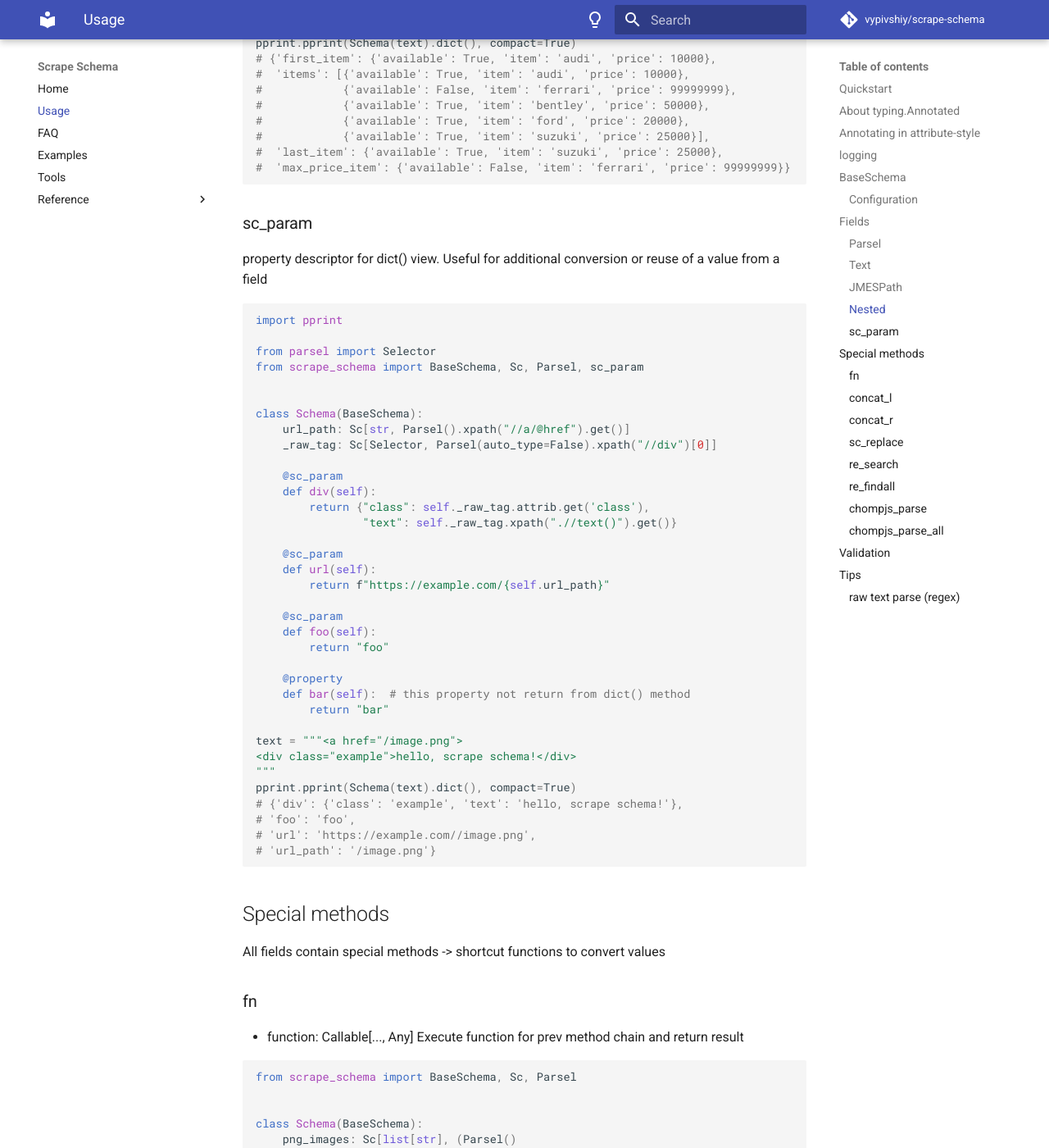
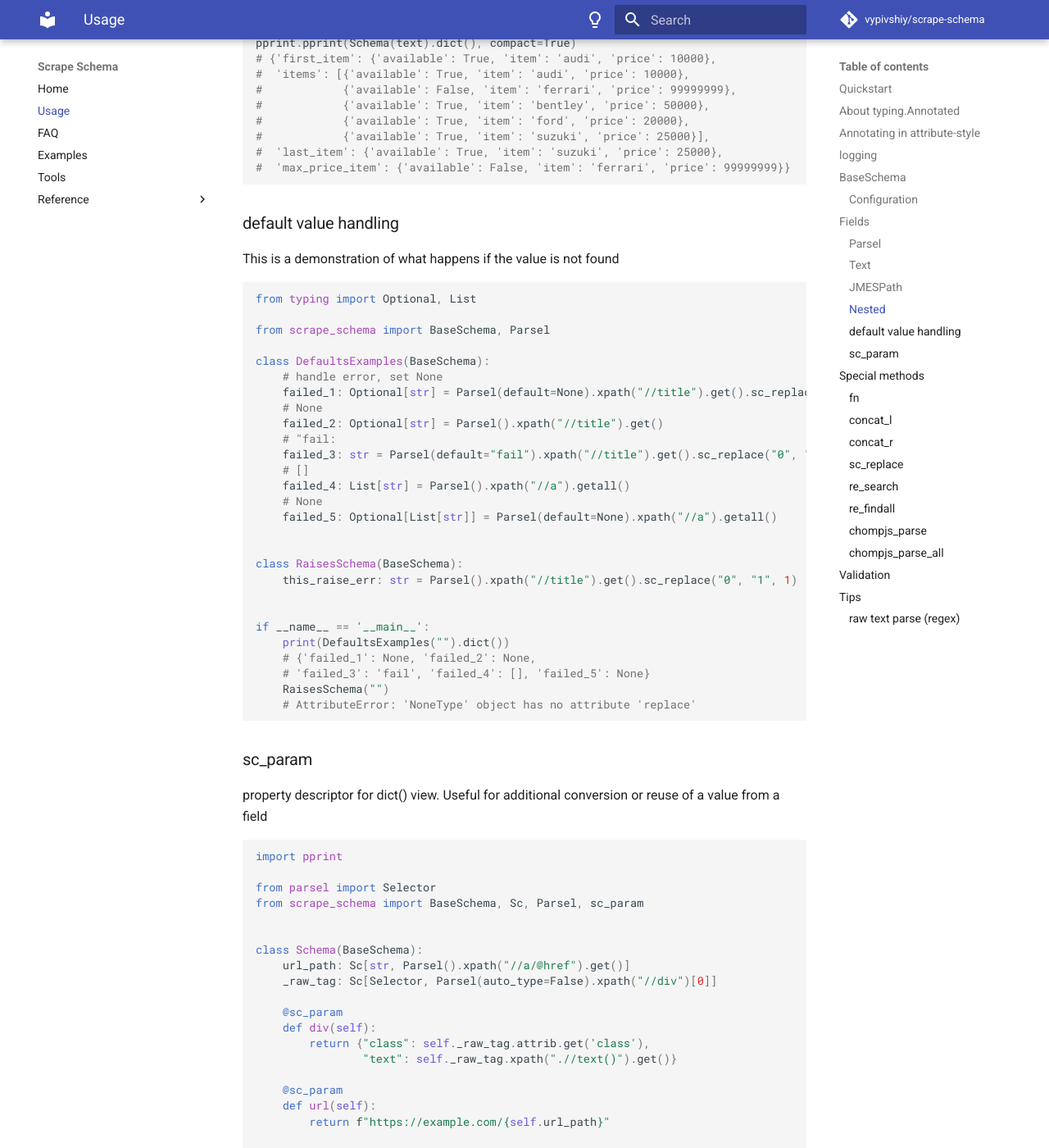
Before and after one commit to vypivshiy/scrape-schema, an MkDocs documentation site: the page built from docs/usage.md, in a window 1280 px wide and 1400 px high, scrolled down 6972 px. Shown: the whole window at 82% size. Built offline with MkDocs 1.6.1 and Material for MkDocs 9.7.7, drawn with Linux system fonts in a browser that asks for light colours; comment, search, counter and statistics services are not loaded.

Commit message:
add defaults handle description

````diff
--- a/docs/usage.md
+++ b/docs/usage.md
@@ -340,6 +340,38 @@ pprint.pprint(Schema(text).dict(), compact=True)
 #  'max_price_item': {'available': False, 'item': 'ferrari', 'price': 99999999}}
 ```
 
+### default value handling
+This is a demonstration of what happens if the value is not found
+```python
+from typing import Optional, List
+
+from scrape_schema import BaseSchema, Parsel
+
+class DefaultsExamples(BaseSchema):
+    # handle error, set None
+    failed_1: Optional[str] = Parsel(default=None).xpath("//title").get().sc_replace("0", "1", 1)
+    # None
+    failed_2: Optional[str] = Parsel().xpath("//title").get()
+    # "fail:
+    failed_3: str = Parsel(default="fail").xpath("//title").get().sc_replace("0", "1", 1)
+    # []
+    failed_4: List[str] = Parsel().xpath("//a").getall()
+    # None
+    failed_5: Optional[List[str]] = Parsel(default=None).xpath("//a").getall()
+
+
+class RaisesSchema(BaseSchema):
+    this_raise_err: str = Parsel().xpath("//title").get().sc_replace("0", "1", 1)
+
+
+if __name__ == '__main__':
+    print(DefaultsExamples("").dict())
+    # {'failed_1': None, 'failed_2': None,
+    # 'failed_3': 'fail', 'failed_4': [], 'failed_5': None}
+    RaisesSchema("")
+    # AttributeError: 'NoneType' object has no attribute 'replace'
+```
+
 ### sc_param
 property descriptor for dict() view. Useful for additional conversion or reuse of a value from a field
 
````
